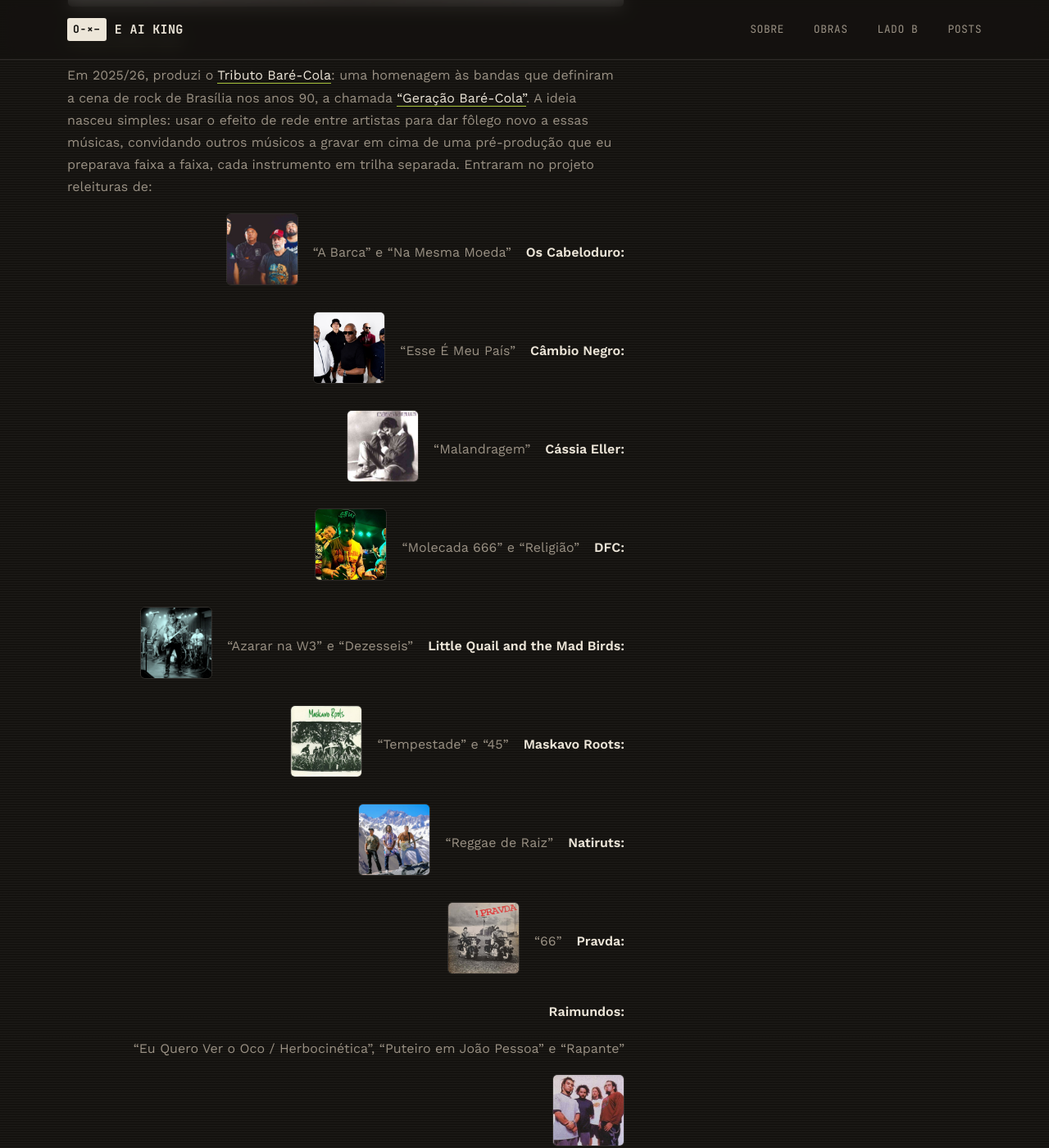
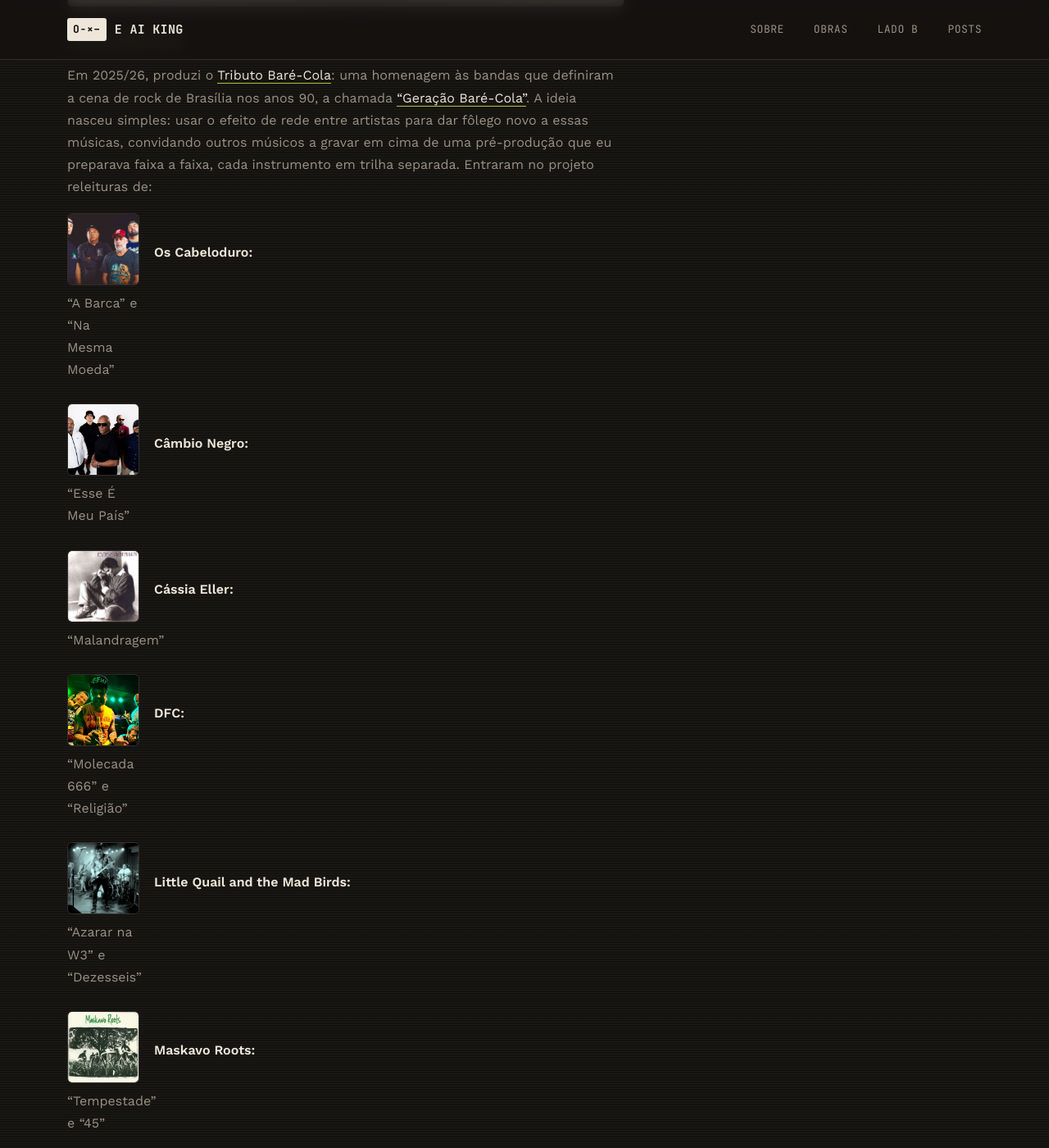
Before and after one commit to srcaetano/eaiking.github.io, a Jekyll site: the page built from lado-b.md, in a window 1280 px wide and 1400 px high, scrolled down 1108 px. Shown: the whole window at 82% size. Built offline with Jekyll 4.4.1, drawn with Linux system fonts in a browser that asks for light colours.

Commit message:
Adjust layout and spacing in main_style.css (lado-b.md)

```diff
--- a/css/main_style.css
+++ b/css/main_style.css
@@ -327,19 +327,20 @@
     padding:0;
     display:flex;
     flex-direction:column;
-    gap:16px;
+    gap:20px;
   }
   .prose ul:has(img) > li{
-    display:flex;
-    flex-direction:row-reverse;
+    display:grid;
+    grid-template-columns:88px 1fr;
     align-items:center;
-    gap:18px;
-    flex-wrap:wrap;
+    column-gap:18px;
   }
   .prose ul:has(img) > li > ul{
+    grid-column:1;
+    grid-row:1;
     margin:0;
     padding:0;
-    flex-shrink:0;
+    list-style:none;
   }
   .prose ul:has(img) img{
     width:88px;height:88px;
@@ -347,7 +348,7 @@
     border-radius:6px;
     margin:0;
     border:1px solid var(--line);
-    flex-shrink:0;
+    display:block;
   }
   .prose code{
     font-family:var(--font-mono);
```
